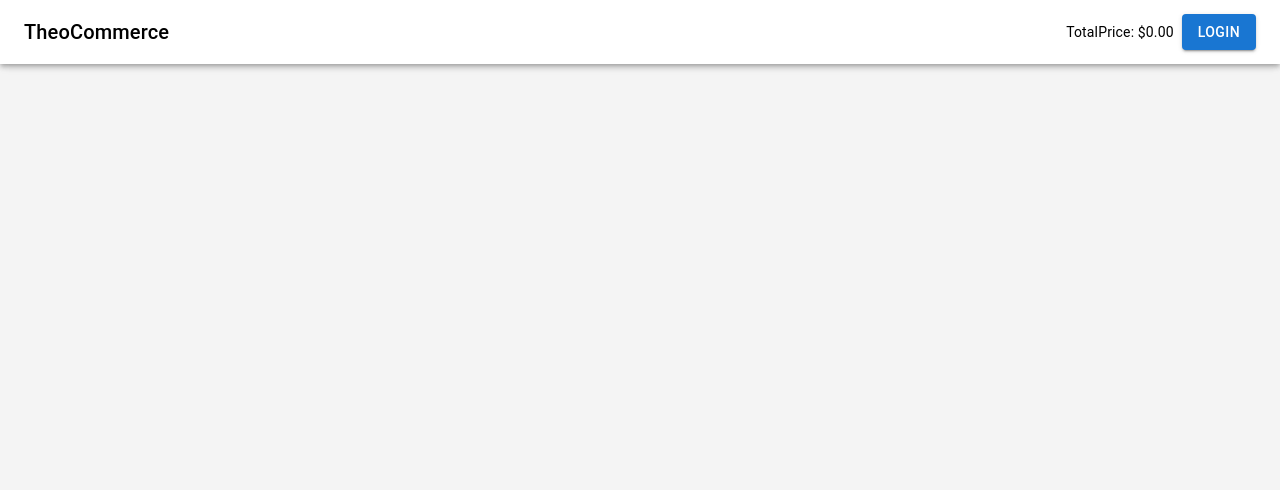
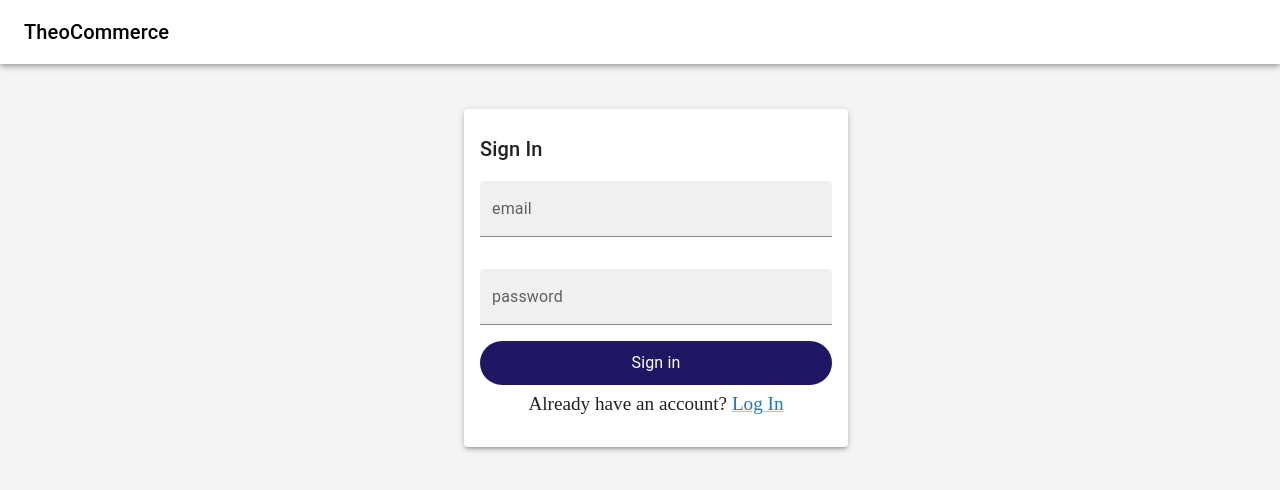
Before and after one commit to THEO-184/Ecommerce, a React (Create React App) app: page /signin in a window 1280 px wide. Shown: the top 490 px of the page. Built offline with nearby package versions, Linux system fonts and the light colour scheme; no server answers.

Commit message:
modify signup and login form

```diff
--- a/src/App.tsx
+++ b/src/App.tsx
@@ -4,7 +4,8 @@ import { makeStyles, ThemeProvider } from "@mui/styles";
 import { createTheme } from "@mui/material";
 import Products from "./components/Products/AllProducts/Products";
 import CartItems from "./components/Cart/CartItems";
-import Login from "./components/Login/Login";
+import Login from "./pages/authentication/Login";
+import SignIn from "./pages/authentication/SignIn";
 // Theme
 const theme = createTheme();
 const useStyles = makeStyles(() => ({
@@ -29,6 +30,8 @@ function App() {
 				<Routes>
 					<Route path="/" element={<Products />}></Route>
 					<Route path="login" element={<Login />} />
+					<Route path="signin" element={<SignIn />} />
+
 					<Route path="products" element={<CartItems />} />
 					{/* <Route path="checkout" element={<Checkout />}></Route> */}
 				</Routes>
--- a/src/components/NavBar/NavBar.tsx
+++ b/src/components/NavBar/NavBar.tsx
@@ -1,7 +1,9 @@
-import * as React from "react";
+import React, { useEffect } from "react";
+import { app } from "../../firebase-config.js";
+import { onAuthStateChanged, getAuth, signOut } from "firebase/auth";
 import AppBar from "@mui/material/AppBar";
 import ShoppingCartIcon from "@mui/icons-material/ShoppingCart";
-
+import { selectUser, SET_USER } from "../../features/Products/ProductsSlice";
 import {
 	Box,
 	Toolbar,
@@ -15,17 +17,20 @@ import {
 import { Avatar } from "@mui/material";
 import { selectTotalItems } from "../../features/CartSlice";
 import CustomizedMenus from "../menu/menu";
-import { useAppSelector } from "../../app/hooks";
+import { useAppSelector, useAppDispatch } from "../../app/hooks";
 import { useLocation } from "react-router-dom";
 import {
 	Link as RouterLink,
 	LinkProps as RouterLinkProps,
-	MemoryRouter,
 } from "react-router-dom";
 import { selectTotalPrice } from "../../features/CartSlice";
 
+const auth = getAuth(app);
+
 // COMPONENTS
 const NavBar = () => {
+	const user = useAppSelector(selectUser);
+	const dispatch = useAppDispatch();
 	const Total = useAppSelector(selectTotalItems);
 	const TOTALPRICE = useAppSelector(selectTotalPrice);
 	const [anchorEl, setAnchorEl] = React.useState<null | HTMLElement>(null);
@@ -33,8 +38,22 @@ const NavBar = () => {
 		React.useState<null | HTMLElement>(null);
 	const location = useLocation();
 
+	useEffect(() => {
+		onAuthStateChanged(auth, async (user) => {
+			if (user) {
+				dispatch(
+					SET_USER({
+						userEmail: user.email,
+						displayName: user.displayName,
+						photoURL: user.photoURL,
+					})
+				);
+			} else {
+			}
+		});
+	}, [user.displayName]);
+
 	const isMenuOpen = Boolean(anchorEl);
-	const isMobileMenuOpen = Boolean(mobileMoreAnchorEl);
 
 	const handleProfileMenuOpen = (event: React.MouseEvent<HTMLElement>) => {
 		setAnchorEl(event.currentTarget);
@@ -42,6 +61,23 @@ const NavBar = () => {
 
 	const handleMobileMenuClose = () => {
 		setMobileMoreAnchorEl(null);
+	};
+
+	const handleLogOut = () => {
+		signOut(auth)
+			.then(() => {
+				dispatch(
+					SET_USER({
+						userEmail: "",
+						photoURL: "",
+						displayName: "",
+					})
+				);
+			})
+			.catch((err) => {
+				alert(err);
+			});
+		handleMenuClose();
 	};
 
 	const handleMenuClose = () => {
@@ -67,8 +103,7 @@ const NavBar = () => {
 			open={isMenuOpen}
 			onClose={handleMenuClose}
 		>
-			<MenuItem onClick={handleMenuClose}>Profile</MenuItem>
-			<MenuItem onClick={handleMenuClose}>My account</MenuItem>
+			<MenuItem onClick={handleLogOut}>Log Out</MenuItem>
 		</Menu>
 	);
 
@@ -98,6 +133,7 @@ const NavBar = () => {
 								</Badge>
 							</IconButton>
 						) : (
+							location.pathname === "/products" && (
 								<Typography
 									variant="body2"
 									component={"span"}
@@ -105,9 +141,11 @@ const NavBar = () => {
 								>
 									TotalPrice: ${Math.abs(TOTALPRICE).toFixed(2)}
 								</Typography>
+							)
 						)}
 
-						{/* <IconButton
+						{user.userEmail ? (
+							<IconButton
 								size="large"
 								edge="end"
 								aria-label="account of current user"
@@ -118,16 +156,25 @@ const NavBar = () => {
 							>
 								<Avatar
 									alt="profile"
-								src="./avatar.jpg"
+									src={user.photoURL || undefined}
 									sx={{
 										"&:hover": { background: "#fff" },
 									}}
 								/>
-						</IconButton> */}
-					</Box>
-					<Button variant="contained" component={RouterLink} to="login">
+							</IconButton>
+						) : (
+							location.pathname === "/" && (
+								<Button
+									variant="contained"
+									component={RouterLink}
+									to="login"
+									sx={{ ml: 1 }}
+								>
 									Login
 								</Button>
+							)
+						)}
+					</Box>
 				</Toolbar>
 			</AppBar>
 			<CustomizedMenus />
--- a/src/components/Products/AllProducts/Products.tsx
+++ b/src/components/Products/AllProducts/Products.tsx
@@ -45,8 +45,6 @@ const Products = () => {
 		return () => unSuscribe();
 	}, [isReload]);
 
-	console.log(isReload);
-
 	if (LOADING === "loading") {
 		return (
 			<Box
--- a/src/components/Products/Product/Product.tsx
+++ b/src/components/Products/Product/Product.tsx
@@ -22,7 +22,6 @@ import db from "../../../firebase-config";
 const Product = (props: fireStoreProductType) => {
 	const { id, title, price, image, description, disabled } = props;
 	const PRODUCTS = useAppSelector(selectProducts);
-	const CART_ITEMS = useAppSelector(selectCartItems);
 	const dispatch = useAppDispatch();
 
 	// Add To Cart
--- a/src/features/Products/ProductsSlice.ts
+++ b/src/features/Products/ProductsSlice.ts
@@ -1,4 +1,9 @@
-import { fireStoreProductType, ProductsState, ProductType } from "../../types";
+import {
+	fireStoreProductType,
+	ProductsState,
+	ProductType,
+	User,
+} from "../../types";
 import { createSlice } from "@reduxjs/toolkit";
 import { PayloadAction } from "@reduxjs/toolkit";
 import { RootState } from "../../app/store";
@@ -7,6 +12,11 @@ const initialState: ProductsState = {
 	products: [],
 	loading: "idle",
 	isReloadItems: false,
+	userObj: {
+		userEmail: "",
+		photoURL: "",
+		displayName: "",
+	},
 };
 
 const ProductsSlice = createSlice({
@@ -23,6 +33,10 @@ const ProductsSlice = createSlice({
 		RELOAD_ITEMS: (state, action: PayloadAction<boolean>) => {
 			state.isReloadItems = action.payload;
 		},
+
+		SET_USER: (state, action: PayloadAction<User>) => {
+			state.userObj = action.payload;
+		},
 	},
 });
 
@@ -31,6 +45,8 @@ export const selectProducts = (state: RootState) => state.products.products;
 export const selectLoading = (state: RootState) => state.products.loading;
 export const selectIsReload = (state: RootState) =>
 	state.products.isReloadItems;
+export const selectUser = (state: RootState) => state.products.userObj;
 
-export const { LOAD_ITEMS_TOCART, RELOAD_ITEMS } = ProductsSlice.actions;
+export const { LOAD_ITEMS_TOCART, RELOAD_ITEMS, SET_USER } =
+	ProductsSlice.actions;
 export default ProductsSlice.reducer;
--- a/src/components/Login/Login.tsx
+++ b/src/pages/authentication/Login.tsx
@@ -1,10 +1,30 @@
-import React from "react";
+import { useState } from "react";
+import {
+	getAuth,
+	createUserWithEmailAndPassword,
+	signInWithEmailAndPassword,
+	signInWithPopup,
+	GoogleAuthProvider,
+	AuthErrorCodes,
+} from "firebase/auth";
 import { useForm, Controller, SubmitHandler } from "react-hook-form";
 import { yupResolver } from "@hookform/resolvers/yup";
 import * as yup from "yup";
 import { Container, Paper, Typography, Box, TextField } from "@mui/material";
 import { styled } from "@mui/material/styles";
 import GoogleIcon from "@mui/icons-material/Google";
+import { SET_USER } from "../../features/Products/ProductsSlice";
+import { useAppDispatch } from "../../app/store";
+import { useNavigate } from "react-router-dom";
+import { Link } from "@mui/material";
+import { Link as RouterLink } from "react-router-dom";
+
+// authenticate
+const auth = getAuth();
+const provider = new GoogleAuthProvider();
+provider.setCustomParameters({
+	login_hint: "user@example.com",
+});
 
 interface IFormInput {
 	email: string;
@@ -21,11 +41,7 @@ const schema = yup.object({
 		.required(
 			"password must contain atleast 8 characters with atleast 1 uppercase,1 lowercase and 1 special character"
 		)
-		.min(8)
-		.matches(
-			/^(?=.*[A-Za-z])(?=.*\d)(?=.*[@$!%*#?&])[A-Za-z\d@$!%*#?&]{8,}$/,
-			"password must contain atleast 8 characters with atleast 1 uppercase,1 lowercase and 1 special character"
-		),
+		.min(8),
 });
 
 const SignInBtn = styled("button")({
@@ -47,24 +63,84 @@ const SignInBtn = styled("button")({
 });
 
 const Login = () => {
+	const dispatch = useAppDispatch();
+	const navigate = useNavigate();
+	const [error, setError] = useState("");
 	const {
 		control,
 		handleSubmit,
+		reset,
 		formState: { errors },
 	} = useForm<IFormInput>({
 		resolver: yupResolver(schema),
+		defaultValues: {
+			email: "",
+			password: "",
+		},
 	});
-	const onSubmit: SubmitHandler<IFormInput> = (data) => console.log(data);
+
+	const handleError = (error: any) => {
+		if (error.code === AuthErrorCodes.USER_DELETED) {
+			setError("User Not Found. Sign In");
+		}
+		if (error.code === AuthErrorCodes.INVALID_PASSWORD) {
+			setError("Invalid Password");
+		}
+		if (error.code === AuthErrorCodes.INVALID_EMAIL) {
+			setError("Invalid Email");
+		}
+	};
+
+	const loginWithEmailAndPassword: SubmitHandler<IFormInput> = async (data) => {
+		// console.log(data);
+		const { email, password } = data;
+		try {
+			const userCredentials = await signInWithEmailAndPassword(
+				auth,
+				email,
+				password
+			);
+			const { email: userEmail, photoURL, displayName } = userCredentials.user;
+
+			console.log(userCredentials.user);
+			dispatch(SET_USER({ userEmail, displayName, photoURL }));
+			reset();
+			setTimeout(() => {
+				navigate("/");
+			}, 100);
+		} catch (error) {
+			handleError(error);
+		}
+	};
+
+	const handleSignInWithGoogle = async () => {
+		await signInWithPopup(auth, provider).then((result) => {
+			const { email: userEmail, photoURL, displayName } = result.user;
+			console.log(result.user);
+			dispatch(
+				SET_USER({
+					userEmail,
+					displayName,
+					photoURL,
+				})
+			);
+		});
+		setTimeout(() => {
+			navigate("/");
+		}, 300);
+	};
 
 	return (
 		<Container maxWidth="sm" sx={{ width: "400px", m: "auto" }}>
 			<Paper elevation={3} sx={{ py: 3, px: 2, width: "100%" }}>
-				<Typography variant="h6">Sign Up</Typography>
-				<Typography variant="body2">
-					stay updated on your professional world
-				</Typography>
+				<Typography variant="h6">Log In</Typography>
+				{error && (
+					<Typography variant="body2" color="crimson">
+						{error}
+					</Typography>
+				)}
 				<Box
-					onSubmit={handleSubmit(onSubmit)}
+					onSubmit={handleSubmit(loginWithEmailAndPassword)}
 					component="form"
 					sx={{
 						"& .MuiTextField-root": { my: 2, width: "100%" },
@@ -109,14 +185,14 @@ const Login = () => {
 					)}
 
 					<SignInBtn>
-						<Typography variant="body1">Sign In</Typography>
+						<Typography variant="body1">Log in</Typography>
 					</SignInBtn>
 
 					<Typography variant="body2" sx={{ textAlign: "center", my: 1 }}>
 						or
 					</Typography>
 				</Box>
-				<SignInBtn>
+				<SignInBtn onClick={handleSignInWithGoogle}>
 					<Typography
 						variant="body1"
 						sx={{
@@ -129,6 +205,12 @@ const Login = () => {
 						<Typography>Sign In with google</Typography>
 					</Typography>
 				</SignInBtn>
+				<Box sx={{ my: 1, textAlign: "center", fontSize: "1.2rem" }}>
+					Dont have an account?{" "}
+					<Link underline="always" component={RouterLink} to="/signIn">
+						Sign up
+					</Link>
+				</Box>
 			</Paper>
 		</Container>
 	);
--- /dev/null
+++ b/src/pages/authentication/SignIn.tsx
@@ -0,0 +1,180 @@
+import {
+	getAuth,
+	createUserWithEmailAndPassword,
+	GoogleAuthProvider,
+	AuthErrorCodes,
+} from "firebase/auth";
+import { useState } from "react";
+import { useForm, Controller, SubmitHandler } from "react-hook-form";
+import { yupResolver } from "@hookform/resolvers/yup";
+import * as yup from "yup";
+import { Container, Paper, Typography, Box, TextField } from "@mui/material";
+import { styled } from "@mui/material/styles";
+import { SET_USER } from "../../features/Products/ProductsSlice";
+import { useAppDispatch } from "../../app/store";
+import { useNavigate } from "react-router-dom";
+import { Link } from "@mui/material";
+import { Link as RouterLink } from "react-router-dom";
+
+// authenticate
+const auth = getAuth();
+const provider = new GoogleAuthProvider();
+provider.setCustomParameters({
+	login_hint: "user@example.com",
+});
+
+interface IFormInput {
+	email: string;
+	password: string;
+}
+
+const schema = yup.object({
+	email: yup
+		.string()
+		.email("invalid email format")
+		.required("email is required"),
+	password: yup
+		.string()
+		.required(
+			"password must contain atleast 8 characters with atleast 1 uppercase,1 lowercase and 1 special character"
+		)
+		.min(8),
+});
+
+const SignInBtn = styled("button")({
+	backgroundColor: "#201764",
+	color: "white",
+	textAlign: "center",
+	width: "100%",
+	paddingTop: 10,
+	paddingLeft: 10,
+	paddingBottom: 10,
+	paddingRight: 10,
+	borderRadius: 30,
+	cursor: "pointer",
+	border: "none",
+	transition: "all 0.3s",
+	"&:hover": {
+		backgroundColor: "#251A74",
+	},
+});
+
+const SignIn = () => {
+	const dispatch = useAppDispatch();
+	const navigate = useNavigate();
+	const [error, setError] = useState("");
+
+	const {
+		control,
+		handleSubmit,
+		formState: { errors },
+		reset,
+	} = useForm<IFormInput>({
+		resolver: yupResolver(schema),
+		defaultValues: {
+			email: "",
+			password: "",
+		},
+	});
+
+	const handleError = (error: any) => {
+		if (error.code === AuthErrorCodes.EMAIL_EXISTS) {
+			setError("Email Already In Use");
+		}
+	};
+
+	const signIn: SubmitHandler<IFormInput> = async (data) => {
+		const { email, password } = data;
+		try {
+			const userCredentials = await createUserWithEmailAndPassword(
+				auth,
+				email,
+				password
+			);
+			const { email: userEmail, photoURL, displayName } = userCredentials.user;
+			console.log(userCredentials.user);
+
+			dispatch(SET_USER({ userEmail, displayName, photoURL }));
+			reset();
+			setTimeout(() => {
+				navigate("/");
+			}, 100);
+		} catch (error) {
+			handleError(error);
+			console.log(error);
+		}
+	};
+
+	return (
+		<Container maxWidth="sm" sx={{ width: "400px", m: "auto" }}>
+			<Paper elevation={3} sx={{ py: 3, px: 2, width: "100%" }}>
+				<Typography variant="h6">Sign In</Typography>
+				{error && (
+					<>
+						<Typography variant="body2" color="crimson">
+							{error} <br />
+						</Typography>
+						<Typography variant="body2">Log in</Typography>
+					</>
+				)}
+				<Box
+					onSubmit={handleSubmit(signIn)}
+					component="form"
+					sx={{
+						"& .MuiTextField-root": { my: 2, width: "100%" },
+					}}
+				>
+					<Controller
+						name="email"
+						control={control}
+						defaultValue={""}
+						render={({ field }) => (
+							<TextField
+								{...field}
+								type={"email"}
+								variant="filled"
+								label="email"
+							/>
+						)}
+					/>
+					{errors.email && (
+						<Typography variant="body2" color="crimson">
+							{errors.email.message}
+						</Typography>
+					)}
+					<Controller
+						name="password"
+						control={control}
+						defaultValue={""}
+						render={({ field }) => (
+							<TextField
+								{...field}
+								type={"password"}
+								variant="filled"
+								label="password"
+							/>
+						)}
+					/>
+
+					{errors.password && (
+						<Typography variant="body2" color="crimson" sx={{ my: 2 }}>
+							{errors.password.message}
+						</Typography>
+					)}
+
+					<SignInBtn>
+						<Typography variant="body1">Sign in</Typography>
+					</SignInBtn>
+				</Box>
+				<Box sx={{ my: 1, textAlign: "center", fontSize: "1.2rem" }}>
+					Already have an account?{" "}
+					<Link underline="always" component={RouterLink} to="/login">
+						Log In
+					</Link>
+				</Box>
+			</Paper>
+		</Container>
+	);
+};
+
+export default SignIn;
```
Also changed, not shown: src/firebase-config.js (+4 -5 lines), src/types.ts (+7 -0 lines). Lines whose indentation alone changed are shown as unchanged.
